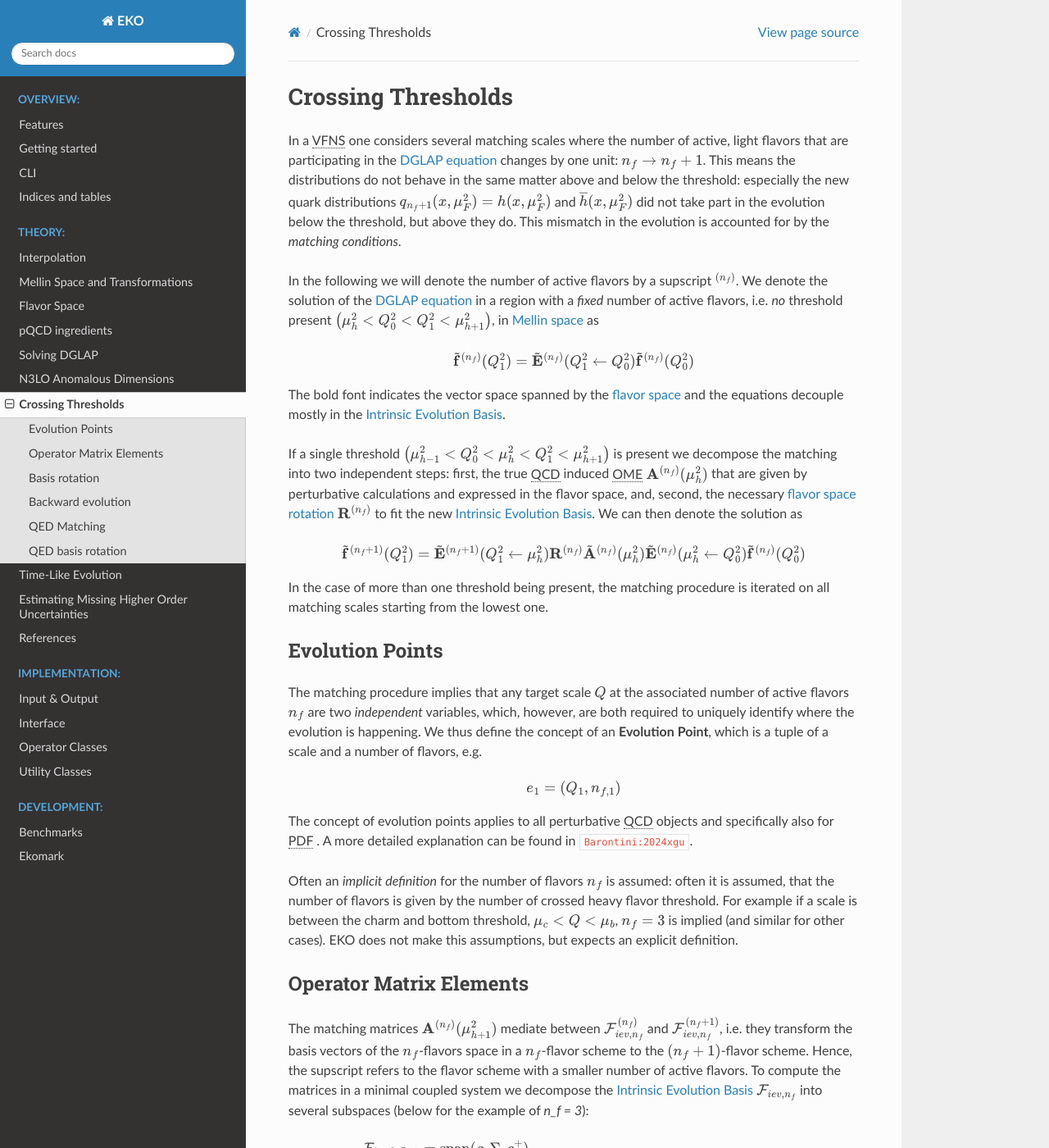
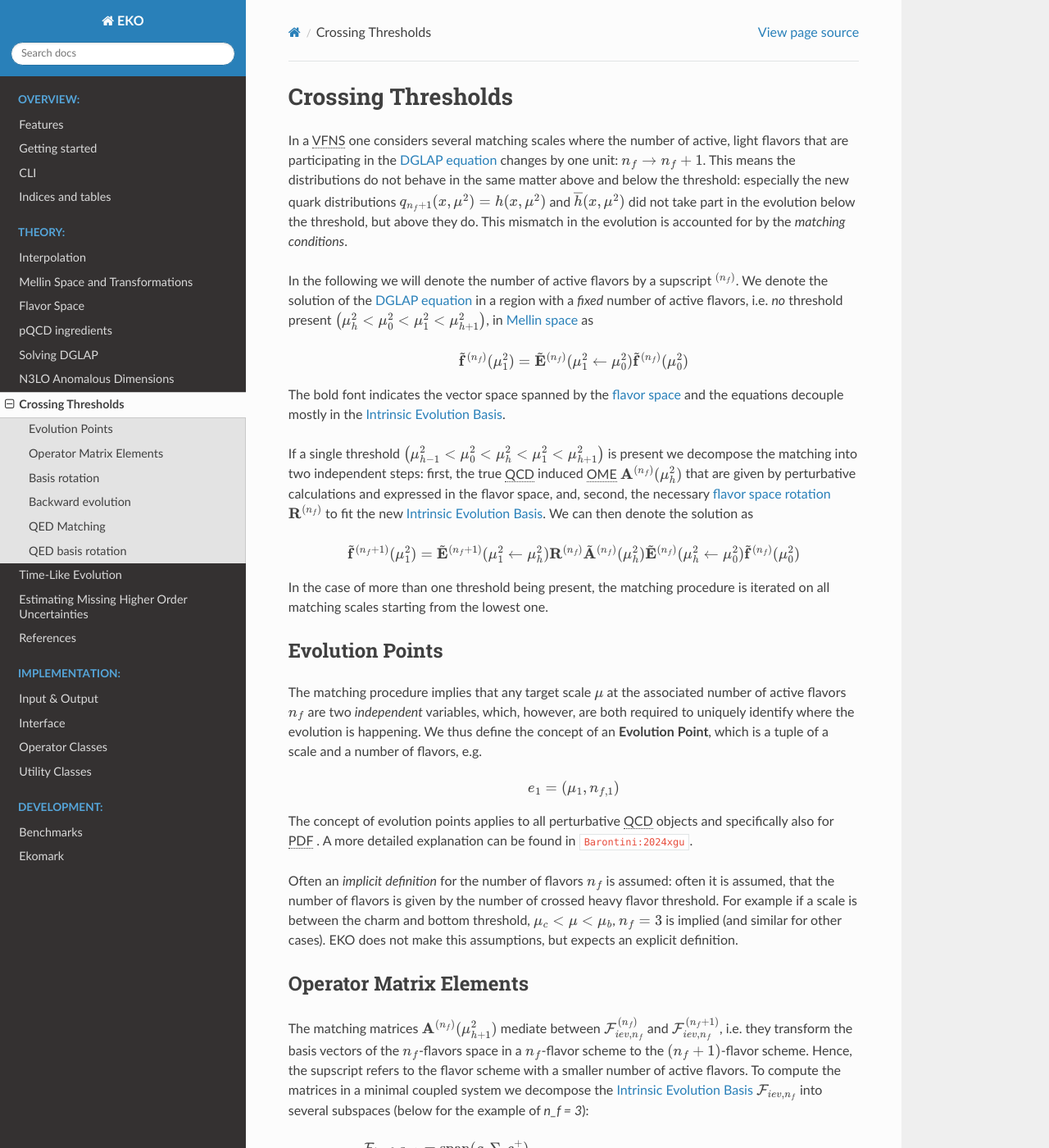
Before and after one commit to NNPDF/eko, a Sphinx documentation site: the page built from doc/source/theory/Matching.rst, in a window 1280 px wide and 1400 px high. Shown: the whole window at 82% size. Built offline with Sphinx 7.4.7 and the Read the Docs theme 3.1.0, drawn with Linux system fonts in a browser that asks for light colours; pages that are not in the unit, such as notebooks, are missing from menus; cross-references to code outside the pages are shown as plain code.

Commit message:
Change Q to mu in matching

```diff
--- a/doc/source/theory/Matching.rst
+++ b/doc/source/theory/Matching.rst
@@ -4,21 +4,21 @@ Crossing Thresholds
 In a |VFNS| one considers several matching scales
 where the number of active, light flavors that are participating in the :doc:`DGLAP equation <DGLAP>` changes
 by one unit: :math:`n_f \to n_f +1`. This means the distributions do not behave in the same matter above and below
-the threshold: especially the new quark distributions :math:`q_{n_f+1}(x,\mu_F^2) = h(x,\mu_F^2)` and
-:math:`\overline h(x,\mu_F^2)` did not take part in the evolution below the threshold, but above they do.
+the threshold: especially the new quark distributions :math:`q_{n_f+1}(x,\mu^2) = h(x,\mu^2)` and
+:math:`\overline h(x,\mu^2)` did not take part in the evolution below the threshold, but above they do.
 This mismatch in the evolution is accounted for by the *matching conditions*.
 
 In the following we will denote the number of active flavors by a supscript :math:`{}^{(n_f)}`.
 We denote the solution of the :doc:`DGLAP equation <DGLAP>` in a region with a *fixed* number of active flavors, i.e. *no* threshold
-present :math:`\left(\mu_{h}^2 < Q_0^2 < Q_1^2 < \mu_{h+1}^2\right)`, in :doc:`Mellin space <Mellin>` as
+present :math:`\left(\mu_{h}^2 < \mu_0^2 < \mu_1^2 < \mu_{h+1}^2\right)`, in :doc:`Mellin space <Mellin>` as
 
 .. math ::
-    \tilde{\mathbf{f}}^{(n_f)}(Q^2_1)= \tilde{\mathbf{E}}^{(n_f)}(Q^2_1\leftarrow Q^2_0) \tilde{\mathbf{f}}^{(n_f)}(Q^2_0)
+    \tilde{\mathbf{f}}^{(n_f)}(\mu^2_1)= \tilde{\mathbf{E}}^{(n_f)}(\mu^2_1\leftarrow \mu^2_0) \tilde{\mathbf{f}}^{(n_f)}(\mu^2_0)
 
 The bold font indicates the vector space spanned by the :doc:`flavor space <FlavorSpace>` and the equations decouple mostly
 in the :ref:`Intrinsic Evolution Basis <theory/FlavorSpace:Intrinsic QCD Evolution Bases>`.
 
-If a single threshold :math:`\left(\mu_{h-1}^2 < Q_0^2 < \mu_{h}^2 < Q_1^2 < \mu_{h+1}^2\right)` is present
+If a single threshold :math:`\left(\mu_{h-1}^2 < \mu_0^2 < \mu_{h}^2 < \mu_1^2 < \mu_{h+1}^2\right)` is present
 we decompose the matching into two independent steps:
 first, the true |QCD| induced |OME| :math:`\mathbf{A}^{(n_f)}(\mu_{h}^2)` that are given by perturbative calculations and expressed in the flavor space,
 and, second, the necessary :doc:`flavor space rotation <FlavorSpace>` :math:`\mathbf{R}^{(n_f)}` to fit the
@@ -26,7 +26,7 @@ new :ref:`Intrinsic Evolution Basis <theory/FlavorSpace:Intrinsic QCD Evolution
 We can then denote the solution as
 
 .. math ::
-    \tilde{\mathbf{f}}^{(n_f+1)}(Q^2_1)= \tilde{\mathbf{E}}^{(n_f+1)}(Q^2_1\leftarrow \mu_{h}^2) {\mathbf{R}^{(n_f)}} \tilde{\mathbf{A}}^{(n_f)}(\mu_{h}^2) \tilde{\mathbf{E}}^{(n_f)}(\mu_{h}^2\leftarrow Q^2_0) \tilde{\mathbf{f}}^{(n_f)}(Q^2_0)
+    \tilde{\mathbf{f}}^{(n_f+1)}(\mu^2_1)= \tilde{\mathbf{E}}^{(n_f+1)}(\mu^2_1\leftarrow \mu_{h}^2) {\mathbf{R}^{(n_f)}} \tilde{\mathbf{A}}^{(n_f)}(\mu_{h}^2) \tilde{\mathbf{E}}^{(n_f)}(\mu_{h}^2\leftarrow \mu^2_0) \tilde{\mathbf{f}}^{(n_f)}(\mu^2_0)
 
 In the case of more than one threshold being present, the matching procedure is iterated on all matching scales starting from the lowest one.
 
@@ -34,19 +34,19 @@ In the case of more than one threshold being present, the matching procedure is
 Evolution Points
 ----------------
 
-The matching procedure implies that any target scale :math:`Q` at the associated number of active flavors :math:`n_f` are two
+The matching procedure implies that any target scale :math:`\mu` at the associated number of active flavors :math:`n_f` are two
 *independent* variables, which, however, are both required to uniquely identify where the evolution is happening.
 We thus define the concept of an **Evolution Point**, which is a tuple of a scale and a number of flavors, e.g.
 
-.. math::
-    e_1 = (Q_1, n_{f,1})
+.. math ::
+    e_1 = (\mu_1, n_{f,1})
 
 The concept of evolution points applies to all perturbative |QCD| objects and specifically also for |PDF| .
 A more detailed explanation can be found in :cite:`Barontini:2024xgu`.
 
 Often an *implicit definition* for the number of flavors :math:`n_f` is assumed: often it is assumed,
 that the number of flavors is given by the number of crossed heavy flavor threshold.
-For example if a scale is between the charm and bottom threshold, :math:`\mu_c < Q < \mu_b`,
+For example if a scale is between the charm and bottom threshold, :math:`\mu_c < \mu < \mu_b`,
 :math:`n_f=3` is implied (and similar for other cases).
 EKO does not make this assumptions, but expects an explicit definition.
 
```
